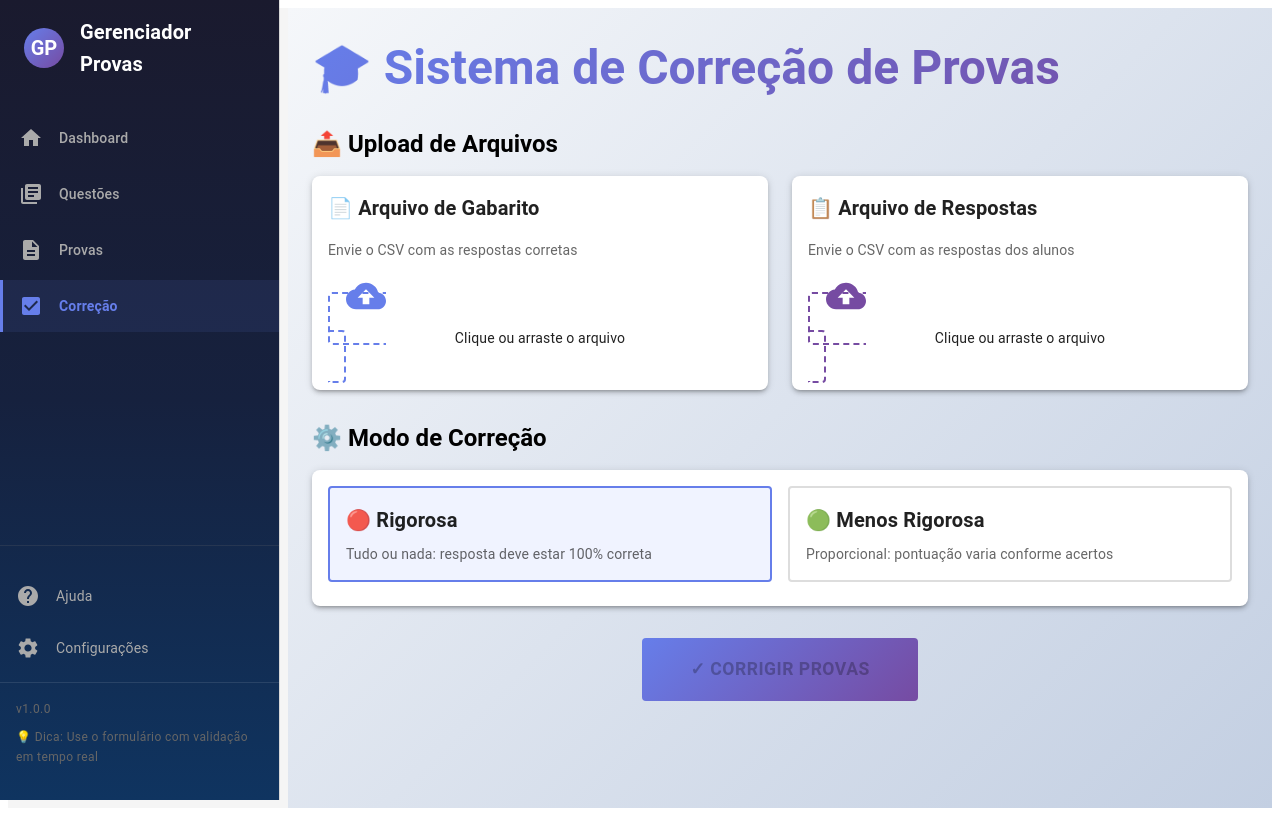
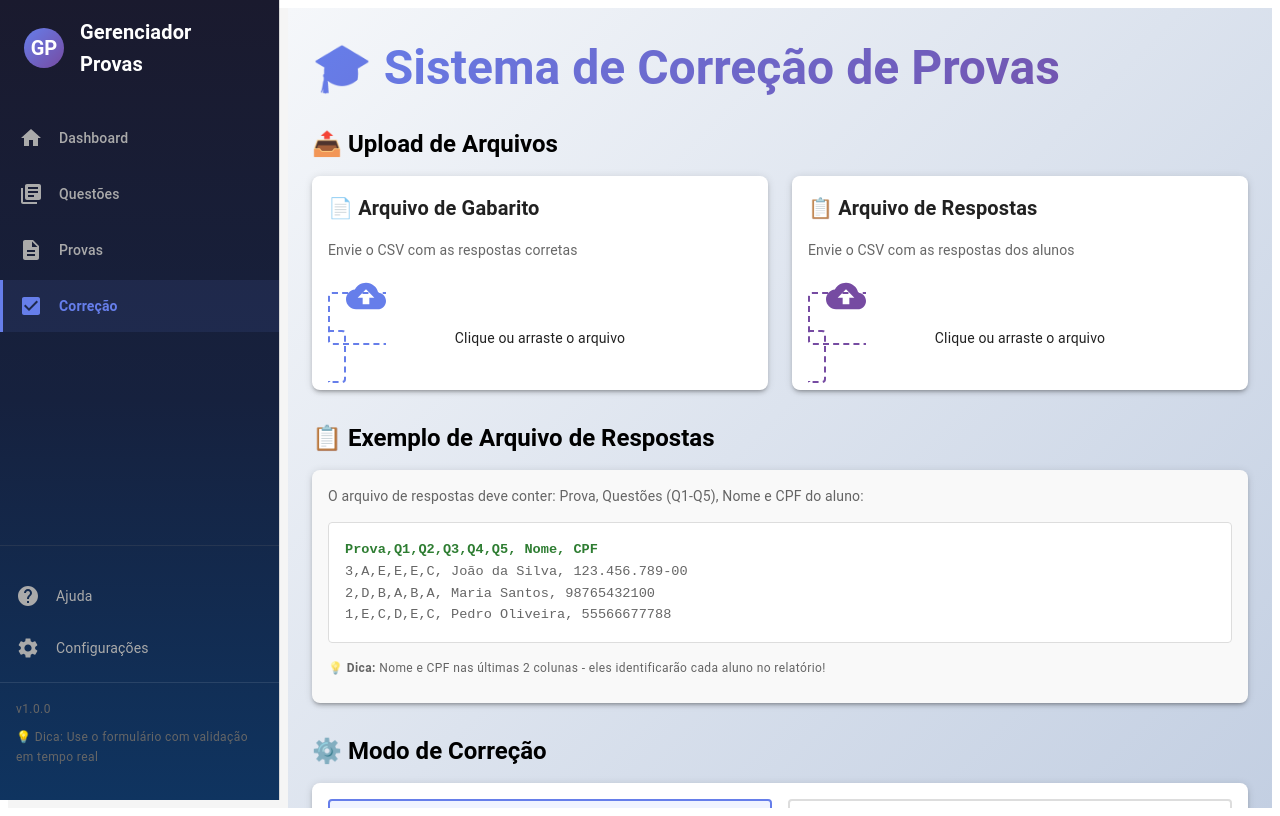
Before and after one commit to RicardoPLins/primeiro-experimento-agentes-IA, a React (Vite) app in the folder packages/frontend/: page /correcao in a window 1280 px wide. Built offline with nearby package versions, Linux system fonts and the light colour scheme.

Commit message:
add: adição de um exemplo de arquivo de resposta

```diff
--- a/packages/frontend/src/pages/CorrecaoPage.tsx
+++ b/packages/frontend/src/pages/CorrecaoPage.tsx
@@ -174,6 +174,44 @@ export const CorrecaoPage = () => {
         </Stack>
       </Box>
 
+      {/* Section: Exemplo de Arquivo de Respostas */}
+      <Box sx={{ mb: 4 }}>
+        <Typography variant="h5" sx={{ mb: 2, fontWeight: 'bold' }}>
+          📋 Exemplo de Arquivo de Respostas
+        </Typography>
+        <Card sx={{ boxShadow: 3, borderRadius: 2, backgroundColor: '#f9f9f9' }}>
+          <CardContent>
+            <Typography variant="body2" sx={{ mb: 2, color: 'text.secondary' }}>
+              O arquivo de respostas deve conter: Prova, Questões (Q1-Q5), Nome e CPF do aluno:
+            </Typography>
+            <Box
+              sx={{
+                backgroundColor: '#ffffff',
+                border: '1px solid #ddd',
+                borderRadius: 1,
+                p: 2,
+                fontFamily: 'monospace',
+                fontSize: '0.85rem',
+                overflow: 'auto',
+                maxHeight: '150px',
+              }}
+            >
+              <div style={{ color: '#666', lineHeight: '1.6' }}>
+                <div style={{ color: '#2e7d32', fontWeight: 'bold' }}>
+                  Prova,Q1,Q2,Q3,Q4,Q5, Nome, CPF
+                </div>
+                <div>3,A,E,E,E,C, João da Silva, 123.456.789-00</div>
+                <div>2,D,B,A,B,A, Maria Santos, 98765432100</div>
+                <div>1,E,C,D,E,C, Pedro Oliveira, 55566677788</div>
+              </div>
+            </Box>
+            <Typography variant="caption" sx={{ display: 'block', mt: 2, color: 'text.secondary' }}>
+              💡 <strong>Dica:</strong> Nome e CPF nas últimas 2 colunas - eles identificarão cada aluno no relatório!
+            </Typography>
+          </CardContent>
+        </Card>
+      </Box>
+
       {/* Section: Modo de Correção */}
       <Box sx={{ mb: 4 }}>
         <Typography variant="h5" sx={{ mb: 2, fontWeight: 'bold' }}>
```
